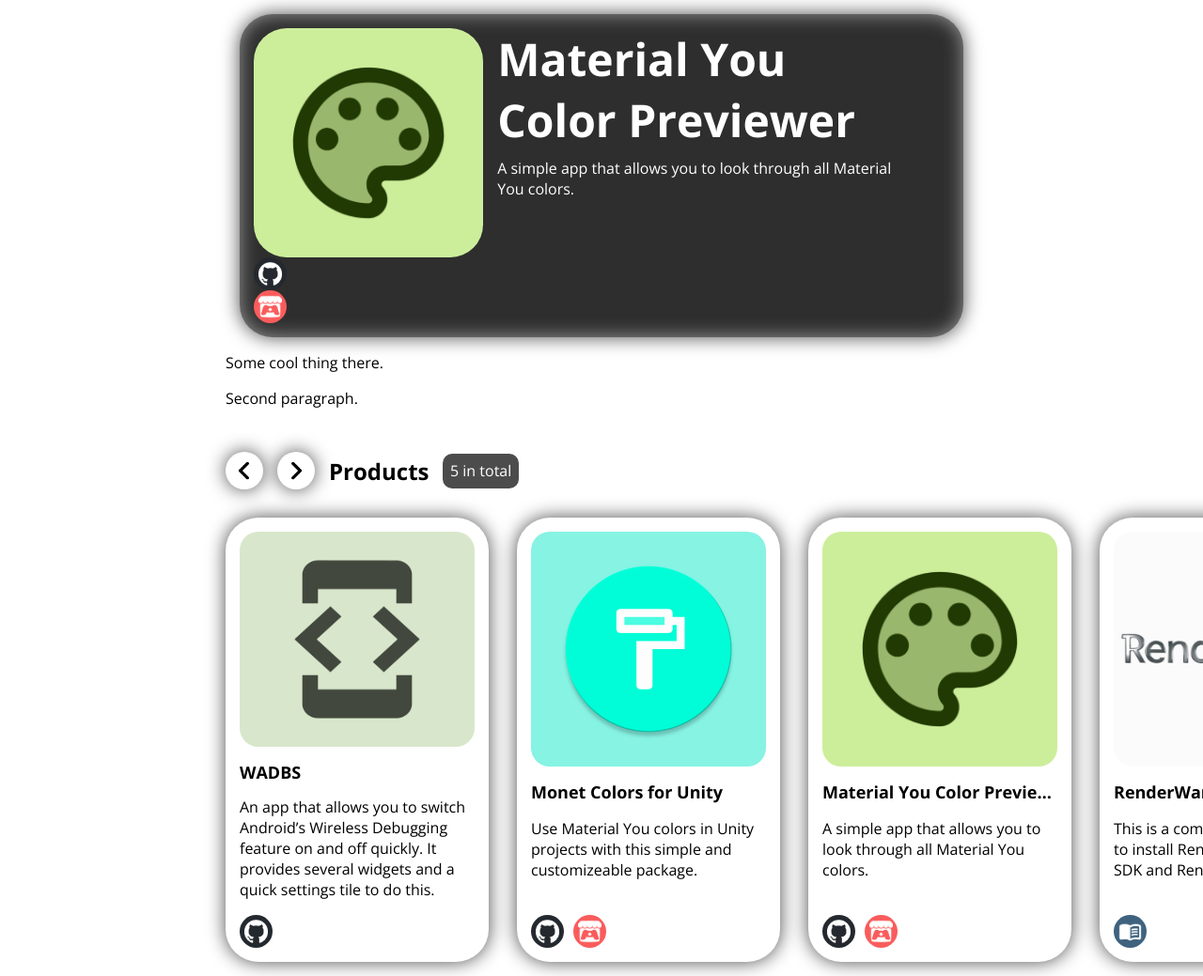
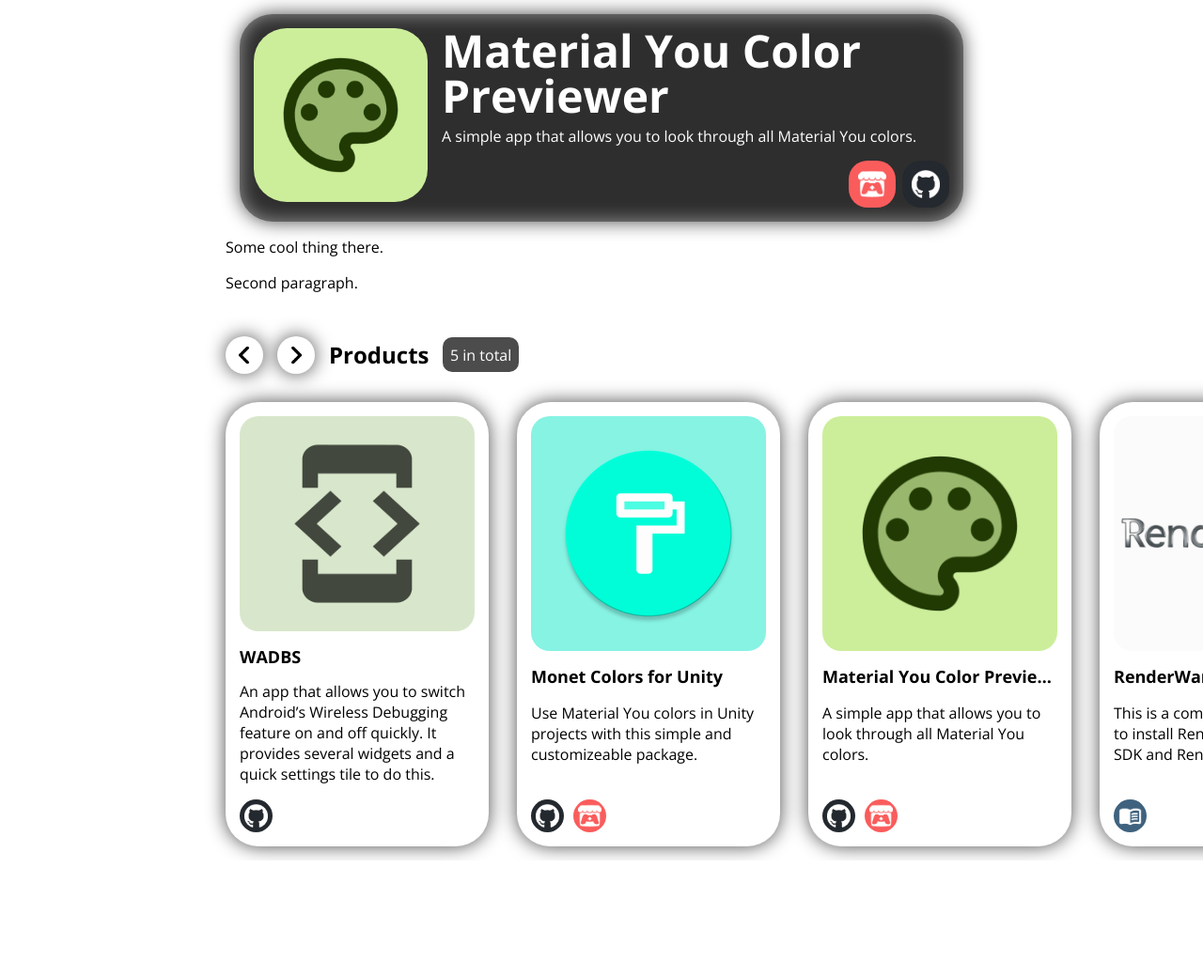
Before and after one commit to Smooth-E/smooth-e.github.io, a Jekyll site: the page built from _products/material-you-color-previewer.md, in a window 1280 px wide. Shown: the whole page at 94% size. Built offline with Jekyll 4.4.1, drawn with Linux system fonts in a browser that asks for light colours; after the commit the page ends 916 px from its top, so only the background shows below that.

Commit message:
Add animations for source badges on product pages. Remake product page header animations.

```diff
--- a/_layouts/product.html
+++ b/_layouts/product.html
@@ -44,27 +44,46 @@
 
                 <div id="header-content">
 
-                    <div class="group" id="group-left">
-                        <div id="icon"></div>
+                    <div id="icon"></div>
+
+                    <div id="group-divider"></div>
+
+                    <div class="group" id="group-right">
+
+                        <div id="name">{{ page.name }}</div>
+                        <div id="description">{{ page.description }}</div>
+
                         <div id="sources">
+                            {% assign source_index = 0 %}
                             {% for source in page.sources %}
                                 {% assign splitted_source = source |  split: " | " %}
                                 {% assign type = splitted_source.first | strip %}
                                 {% assign slugged_name = type | downcase | slugify: "pretty" %}
-                                <div class="source-badge" data-type="{{ slugged_name }}">
+                                <div class="source-badge"
+                                     data-type="{{ slugged_name }}"
+                                     style="animation-delay: {{ source_index }}s;"
+                                >
                                     <img src="{{ "/assets/icon-" |  append: slugged_name |  append: ".png" }}"
                                          alt="{{ slugged_name }}"
                                     />
+                                    <div class="source-name">
+                                        {% if slugged_name == "google-play" %}
+                                            Google Play
+                                        {% elsif slugged_name == "documentation" %}
+                                            Read
+                                        {% elsif slugged_name == "itch" %}
+                                            itch.io
+                                        {% elsif slugged_name == "github" %}
+                                            GitHub
+                                        {% elsif slugged_name == "download" %}
+                                            Download
+                                        {% endif %}
+                                    </div>
                                 </div>
+                                {% assign source_index = source_index | plus: 0.1 %}
                             {% endfor %}
                         </div>
-                    </div>
 
-                    <div id="group-divider"></div>
-
-                    <div class="group" id="group-right">
-                        <div id="name">{{ page.name }}</div>
-                        <div id="description">{{ page.description }}</div>
                     </div>
 
                 </div>
--- a/css/index.scss
+++ b/css/index.scss
@@ -95,10 +95,12 @@
 }
 
 @keyframes calendar-day {
+
     to {
         opacity: 100%;
         transform: translateY(0px);
     }
+
 }
 
 @for $week from 1 through 53 {
--- a/css/product.scss
+++ b/css/product.scss
@@ -48,30 +48,26 @@
       z-index: 2;
     }
 
-    .group {
-      width: 33%;
-    }
-
     #group-divider {
       width: var(--margin);
       height: var(--margin);
     }
 
-    #group-left {
-
-      #icon {
-        width: 100%;
-        aspect-ratio: 1;
-        background-size: cover;
-        background-position: center;
-        border-radius: var(--corner-radius-big);
-      }
-
+    #icon {
+      width: 25%;
+      aspect-ratio: 1 / 1;
+      background-size: cover;
+      background-position: center;
+      border-radius: var(--corner-radius-big);
+      margin-bottom: auto;
     }
 
     #group-right {
       color: white;
-      width: calc(67% - 75px);
+      width: 67%;
+      display: flex;
+      flex-direction: column;
+      flex-grow: 1;
 
       #name {
         max-lines: 2;
@@ -79,11 +75,68 @@
         font-size: xxx-large;
         font-weight: bolder;
         letter-spacing: 0;
+        line-height: 1em;
+        padding-bottom: calc(var(--margin) / 2);
       }
 
       #description {
-        padding-top: calc(var(--margin) / 2);
-        padding-bottom: calc(var(--margin) / 2);
+        padding-top: 0;
+        padding-bottom: var(--margin);
+      }
+
+      #sources {
+        display: flex;
+        flex-direction: row-reverse;
+        margin-top: auto;
+
+        @keyframes source-slide-in {
+
+          from {
+            transform: translatex(-100px);
+            opacity: 0;
+          }
+
+          to {
+            transform: translateX(0px);
+            opacity: 100%;
+          }
+
+        }
+
+        .source-badge {
+          margin-left: calc(var(--margin) / 2);
+          border-radius: var(--corner-radius-small);
+          animation: 1s ease forwards source-slide-in;
+          opacity: 0;
+          will-change: opacity, transform;
+          width: auto;
+          height: 30px;
+          display: flex;
+          flex-direction: row;
+          padding: 10px;
+
+          img {
+            width: auto;
+          }
+
+          .source-name {
+            text-align: center;
+            margin-top: auto;
+            margin-bottom: auto;
+            transition: all ease 0.3s 0s;
+            width: 0;
+            overflow: hidden;
+            font-size: large;
+            color: #FFF0;
+          }
+
+          &:hover .source-name {
+            width: 100px;
+            color: #FFF;
+          }
+
+        }
+
       }
 
     }
@@ -113,15 +166,14 @@
     }
 
     #group-right {
-      width: 67%;
 
       #name {
         letter-spacing: 1.5px !important;
       }
 
       #description {
-        padding-top: var(--margin) !important;
-        padding-bottom: 0 !important;
+        padding-top: calc(var(--margin) / 2) !important;
+        padding-bottom: calc(var(--margin) / 2) !important;
       }
 
     }
--- a/css/style.scss
+++ b/css/style.scss
@@ -188,26 +188,22 @@
 
 }
 
-.button.github,
 .source-badge[data-type="github"] {
     background-color: #24292F;
 }
 
-.button.itch,
 .source-badge[data-type="itch"] {
     background-color: #FA5C5C;
 }
 
-.button.google-play {
+.source-badge[data-type="google-play"] {
     background-color: #059B70;
 }
 
-.button.download,
 .source-badge[data-type="download"] {
     background-color: #00AAD5;
 }
 
-.button.documentation,
 .source-badge[data-type="documentation"] {
     background-color: #3F627F;
 }
```
